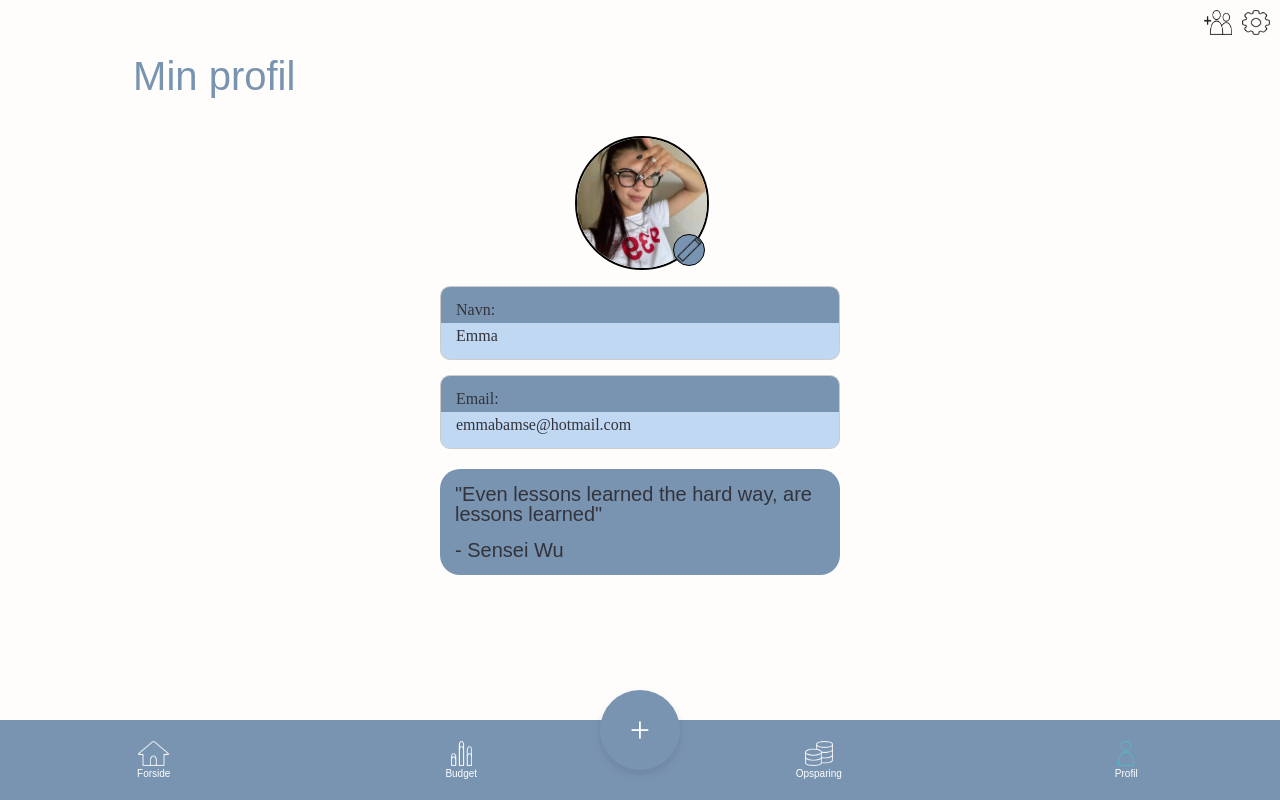
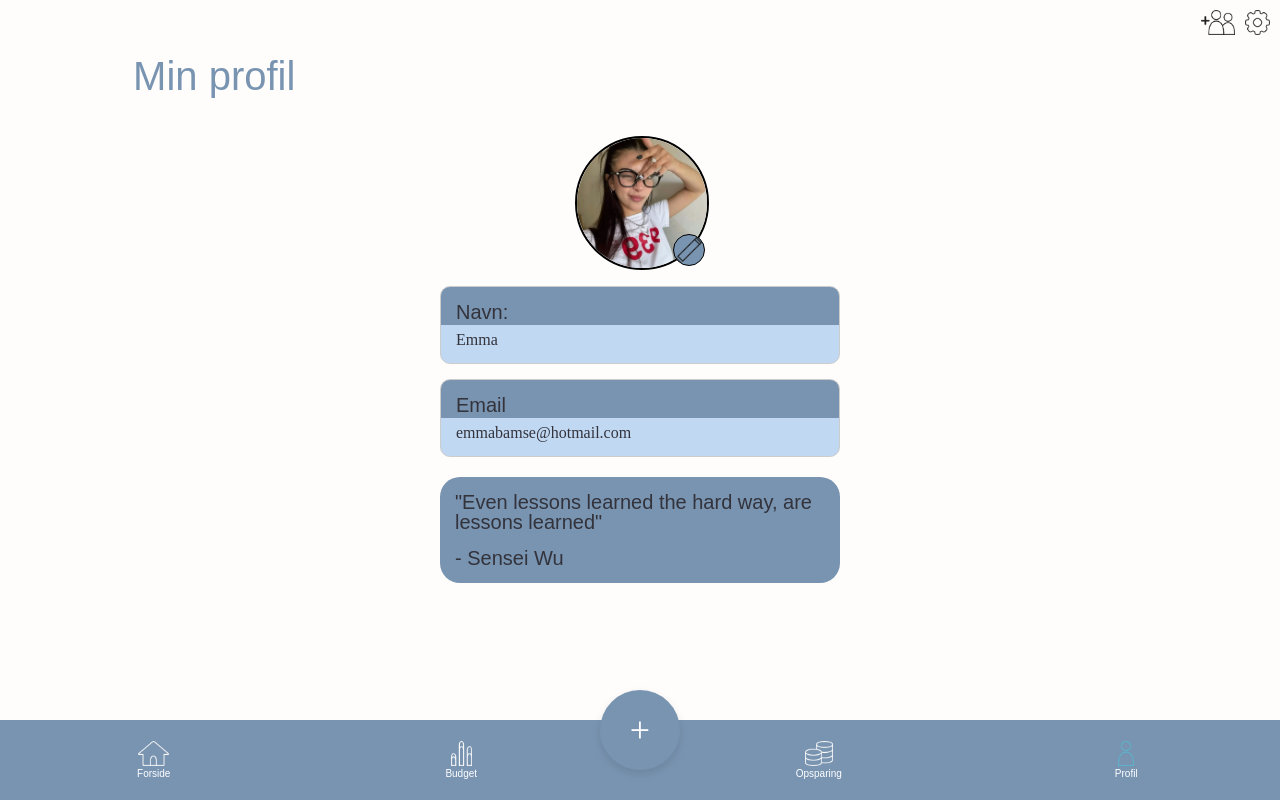
Before and after one commit to SarahCant/web-app, a React (Vite) app: page /profile in a window 1280 px wide. Built offline with nearby package versions, Linux system fonts and the light colour scheme.

Commit message:
rettelse af profilen

```diff
--- a/src/css/Lejla.css
+++ b/src/css/Lejla.css
@@ -93,9 +93,6 @@
   transition: opacity 1s ease;
 }
 
-.button_budget:hover {
-  /* opacity: 1; */
-}
 
 .onboarding-container {
   text-align: center;
@@ -104,11 +101,7 @@
   position: relative; /* Tilføj positionering */
 }
 
-.onboarding-container h1 {
-  font-size: 6vw;
-  color: var(--main);
-  margin-bottom: 10px;
-}
+
 
 .onboarding-container p {
   font-size: 4vw;
@@ -166,7 +159,6 @@
 }
 
 .top-icons img {
-  width: 28px;
   height: 25px;
 }
 
@@ -251,9 +243,6 @@
 }
 
 
-
-
-
 /* Styling for profile image container */
 .profile-image-container {
   position: relative;
@@ -271,7 +260,7 @@
 }
 
 /* Hide pencil icon in edit mode */
-.edit-icon {
+/* .edit-icon {
   position: absolute;
   bottom: 0;
   right: 0;
@@ -281,7 +270,7 @@
   background-color: var(--main);
   border: 1px solid black;
   cursor: pointer;
-}
+} */
 
 /* Styling for the custom file input label */
 .edit-label {
@@ -308,7 +297,10 @@
   background-color: var(--main);
   border: 1px solid black;
   cursor: pointer;
+  object-fit: contain;
 }
+
+
 
 /* Wrapper for profile information */
 .profile-info-container {
--- a/src/pages/Profile.jsx
+++ b/src/pages/Profile.jsx
@@ -1,4 +1,4 @@
-import React, { useState, useEffect } from 'react';
+import { useState, useEffect } from 'react';
 import '../css/Lejla.css'; // Import the CSS file
 import '../css/App.css';
 
@@ -78,7 +78,7 @@ export default function Profile() {
 
         {/* Name field */}
         <div className="info-box">
-          <div className="info-title">Navn:</div>
+          <div className="info-title"><p>Navn:</p></div>
           {isEditing ? (
             <input
               type="text"
@@ -93,7 +93,7 @@ export default function Profile() {
 
         {/* Email field */}
         <div className="info-box">
-          <div className="info-title">Email:</div>
+          <div className="info-title"><p>Email</p></div>
           {isEditing ? (
             <input
               type="email"
```
